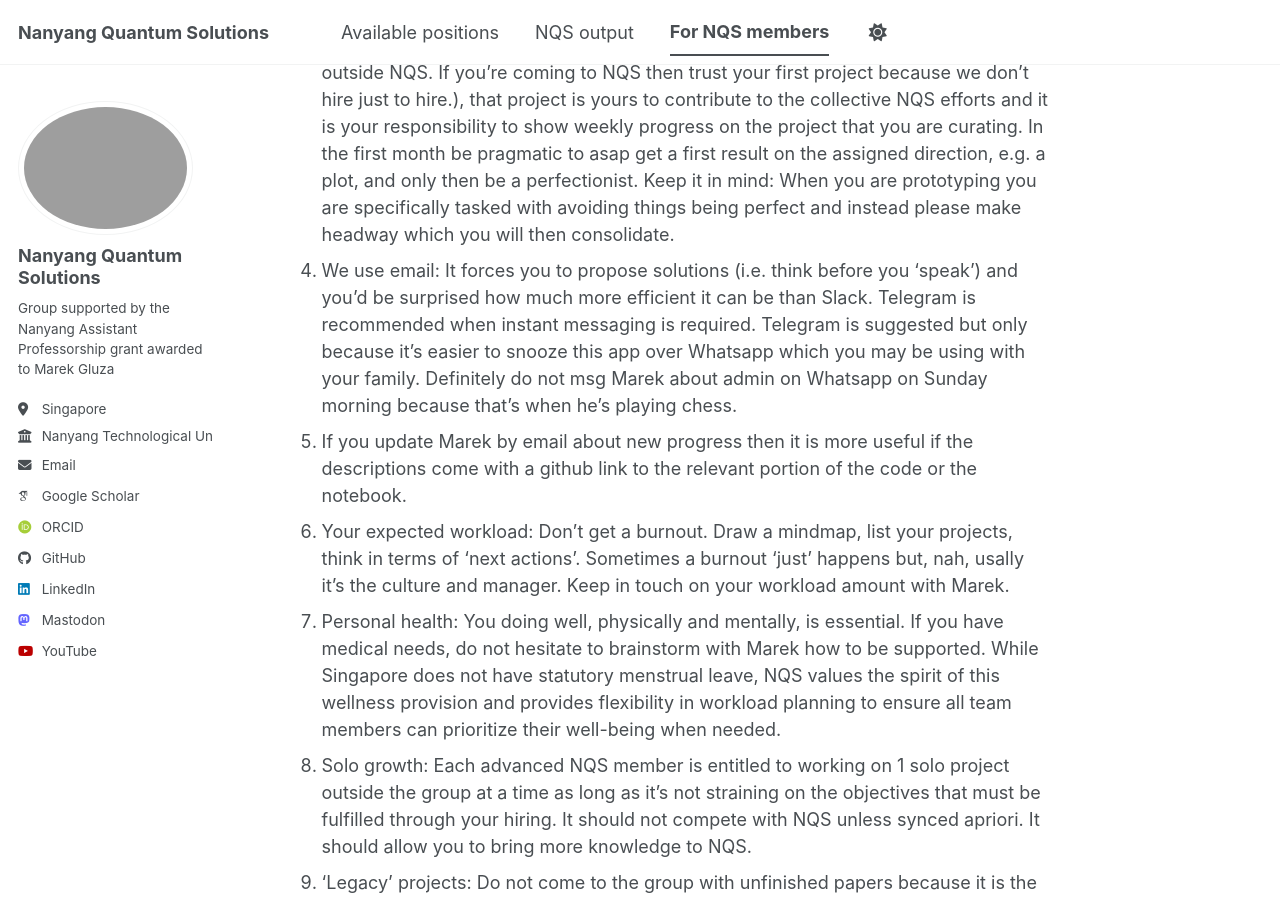
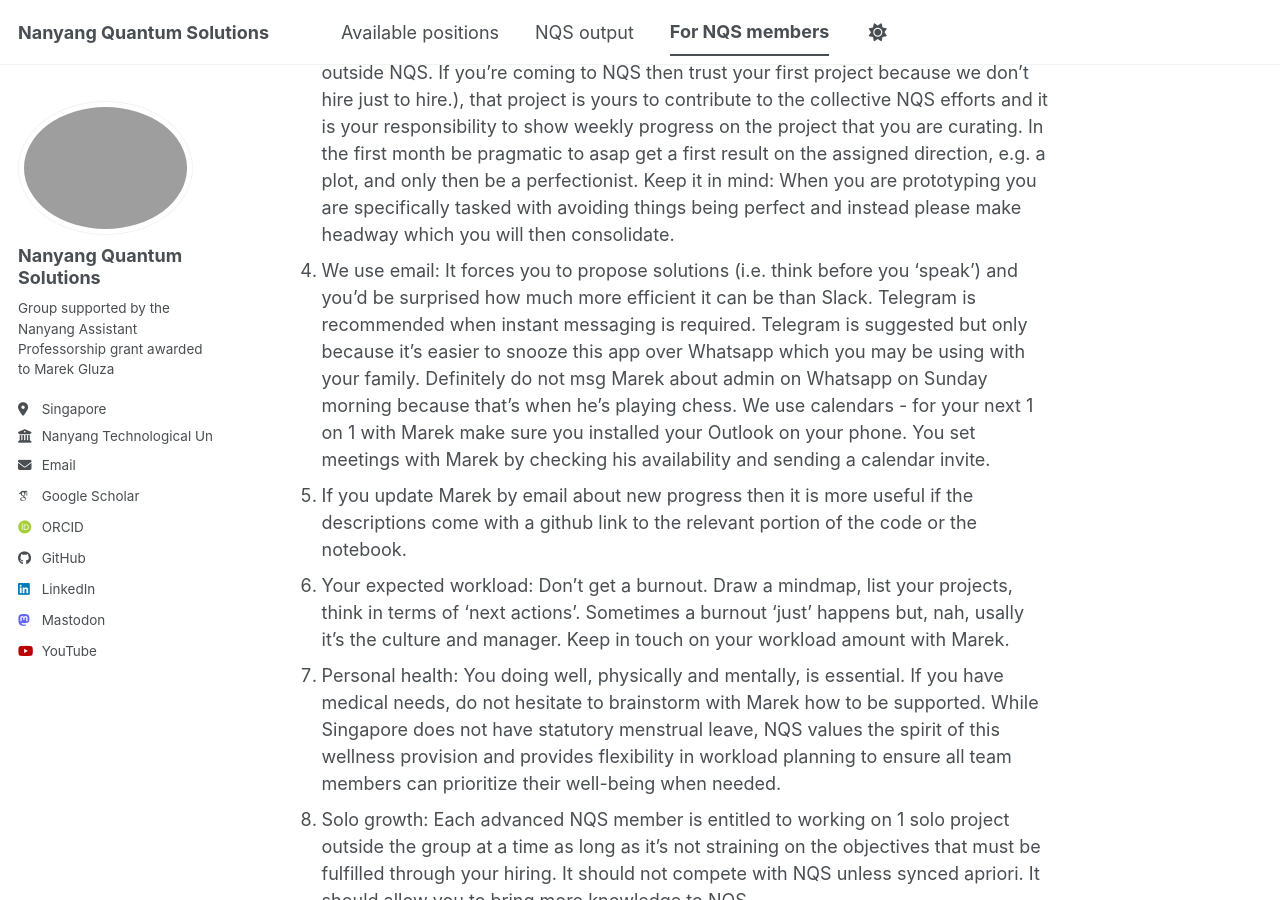
Before and after one commit to marekgluza/marekgluza.github.io, a Jekyll site: the page built from for_members/guidelines.md, in a window 1280 px wide and 900 px high, scrolled down 2480 px. Built offline with Jekyll 4.4.1, drawn with Linux system fonts in a browser that asks for light colours; some web fonts are replaced; a script bundle is joined from its source files by our own code; library files that are not in the unit come from our copies.

Commit message:
Update guidelines with calendar usage for meetings
Added information about using calendars for scheduling meetings and emphasized the importance of installing Outlook on mobile devices.

```diff
--- a/for_members/guidelines.md
+++ b/for_members/guidelines.md
@@ -51,7 +51,7 @@ title: "What to do at NQS?"
 1. You will notice Marek signs his emails simply as "Best regards, Marek" and if you see that then please feel free to reply with "Hi Marek, ...". While formal greetings are never "wrong," we prefer a direct and informal style. This is part of a larger effort to keep a flat hierarchy and  makes communication more efficient and friendly.
 2. Shadowing: In your first week, Marek will invite you to shadow him which should make for a smoother starting experience and allow you to meet people and learn the suggested culture.
 3. First month prototyping: You will be assigned your main (first author) project. As long as you cannot disprove the viability of the project direction (The project is likely sound and don't confuse your confusion with the project not being viable. You will receive a strategically important subject which had time to be disregarded but wasn't defered likely because it offers an opportunity useful to someone e.g. partners outside NQS. If you're coming to NQS then trust your first project because we don't hire just to hire.), that project is yours to contribute to the collective NQS efforts and it is your responsibility to show weekly progress on the project that you are curating. In the first month be pragmatic to asap get a first result on the assigned direction, e.g. a plot, and only then be a perfectionist. Keep it in mind: When you are prototyping you are specifically tasked with avoiding things being perfect and instead please make headway which you will then consolidate.
-4. We use email: It forces you to propose solutions (i.e. think before you 'speak') and you'd be surprised how much more efficient it can be than Slack. Telegram is recommended when instant messaging is required. Telegram is suggested but only because it's easier to snooze this app over Whatsapp which you may be using with your family. Definitely do not msg Marek about admin on Whatsapp on Sunday morning because that's when he's playing chess.
+4. We use email: It forces you to propose solutions (i.e. think before you 'speak') and you'd be surprised how much more efficient it can be than Slack. Telegram is recommended when instant messaging is required. Telegram is suggested but only because it's easier to snooze this app over Whatsapp which you may be using with your family. Definitely do not msg Marek about admin on Whatsapp on Sunday morning because that's when he's playing chess. We use calendars - for your next 1 on 1 with Marek make sure you installed your Outlook on your phone. You set meetings with Marek by checking his availability and sending a calendar invite.
 5. If you update Marek by email about new progress then it is more useful if the descriptions come with a github link to the relevant portion of the code or the notebook.
 6. Your expected workload: Don't get a burnout. Draw a mindmap, list your projects, think in terms of 'next actions'. Sometimes a burnout 'just' happens but, nah, usally it's the culture and manager. Keep in touch on your workload amount with Marek.
 7. Personal health: You doing well, physically and mentally, is essential. If you have medical needs, do not hesitate to brainstorm with Marek how to be supported. While Singapore does not have statutory menstrual leave, NQS values the spirit of this wellness provision and provides flexibility in workload planning to ensure all team members can prioritize their well-being when needed.
```
